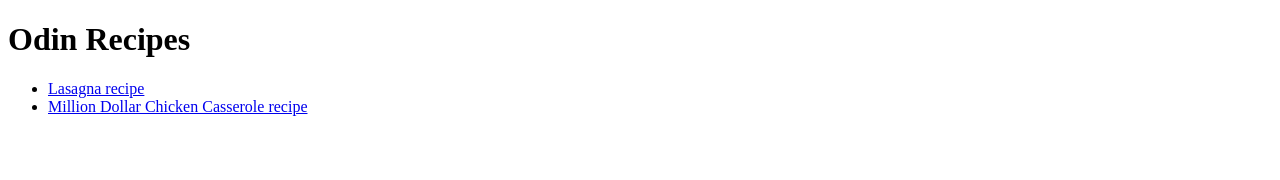
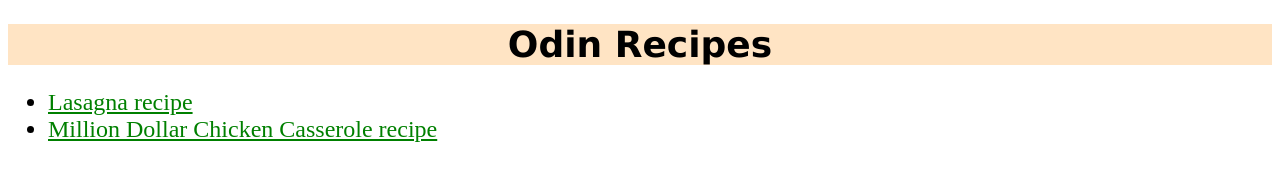
Before and after one commit to ayoubziat/odin-recipes, a plain HTML site: page index.html in a window 1280 px wide. Drawn offline with Linux system fonts and the light colour scheme.

Commit message:
Added title element and style.css file

```diff
--- a/index.html
+++ b/index.html
@@ -2,7 +2,8 @@
 <html>
     <head>
         <meta charset="utf-8">
-        <title></title>
+        <link rel="stylesheet" href="./style.css">
+        <title>Odin Recipes</title>
     </head>
     <body>
         <h1>Odin Recipes</h1>
--- /dev/null
+++ b/style.css
@@ -0,0 +1,15 @@
+h1 {
+    background-color: bisque;
+    font-family: Verdana, Geneva, Tahoma, sans-serif;
+    font-size: 36px;
+    text-align: center;
+}
+
+li{
+    font-size: 24px;
+    font-family: 'Times New Roman', Times, serif;
+}
+
+a{
+    color: green;
+}
```
